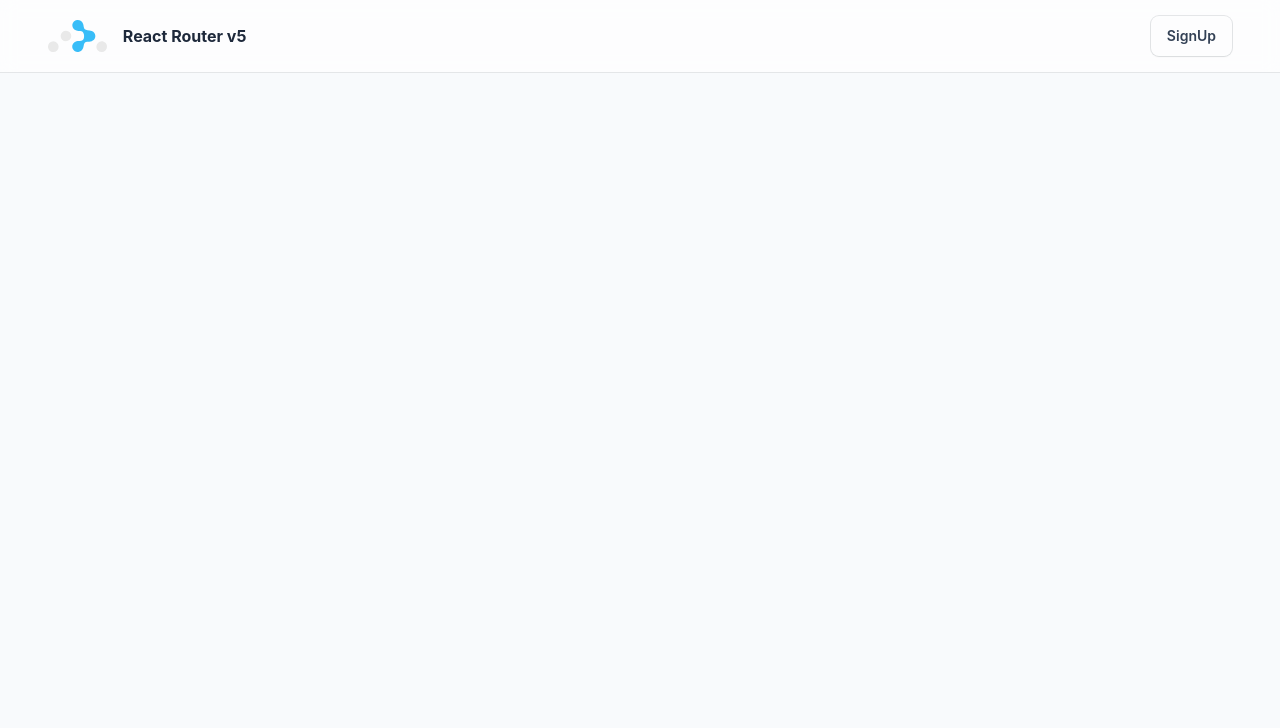
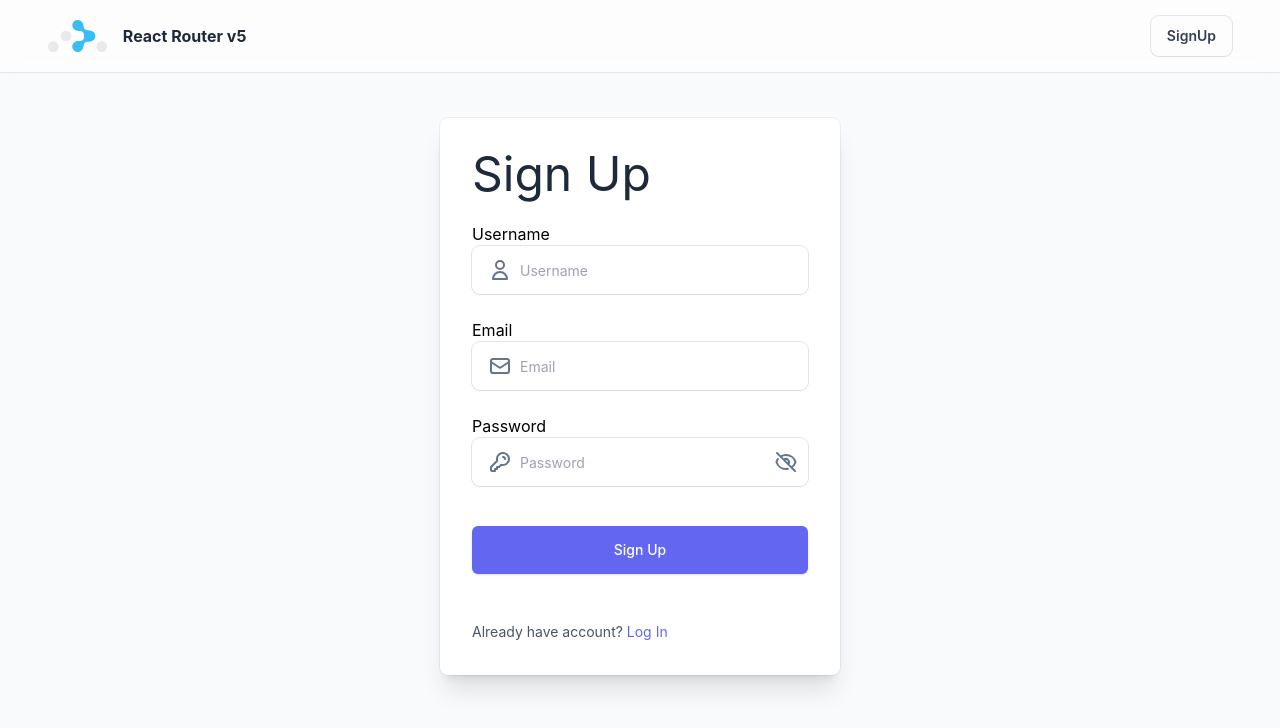
Before and after one commit to dimonabinsk/rrd-demo-project--v5--v6-, a React (Create React App) app: page /auth/signup in a window 1280 px wide. Shown: the top 728 px of the page. Built offline with nearby package versions, Linux system fonts and the light colour scheme; what miragejs would draw is missing.

Commit message:
Вложенные Route

```diff
--- a/src/App.jsx
+++ b/src/App.jsx
@@ -2,7 +2,7 @@ import React from "react";
 import { Route, Routes } from "react-router-dom";
 import { ToastContainer } from "react-toastify";
 import AuthLayout from "./layouts/AuthLayout";
-// import PostsLayout from "./layouts/PostsLayout";
+import PostsLayout from "./layouts/PostsLayout";
 import MainPage from "./pages/MainPage";
 import NavBar from "./components/NavBar/NavBar";
 // import ProtectedRoute from "./components/ProtectedRoute";
@@ -15,9 +15,9 @@ function App() {
     <div className="flex flex-col min-h-screen transition-colors duration-150 bg-slate-50 dark:bg-slate-900">
       <NavBar />
       <Routes>
-        <Route path="/" element={<MainPage />} />
-        <Route path="/auth" element={<AuthLayout />} />
-        {/* <ProtectedRoute path="/posts/:id?" element={<PostsLayout />} /> */}
+        <Route path="" element={<MainPage />} />
+        <Route path="auth/*" element={<AuthLayout />} />
+        <Route path="posts/*" element={<PostsLayout />} />
         {/* <Redirect from="*" to="/" /> */}
       </Routes>
 
--- a/src/components/StyledNavLink.jsx
+++ b/src/components/StyledNavLink.jsx
@@ -25,7 +25,6 @@ const StyledNavLink = ({ children, to, styleType = "default", className }) => {
         )
       }
       to={to}
-      exact
     >
       {children}
     </NavLink>
--- a/src/layouts/AuthLayout.jsx
+++ b/src/layouts/AuthLayout.jsx
@@ -23,8 +23,8 @@ const AuthLayout = () => {
     <div className="flex flex-col items-center justify-center grow dark:text-slate-200 ">
       <Card>
         <Routes>
-          <Route path={"auth/login"} element={<LoginPage />} />
-          <Route path={"auth/signup"} element={<SignUpPage />} />
+          <Route path={"login"} element={<LoginPage />} />
+          <Route path={"signup"} element={<SignUpPage />} />
           {/* <Redirect to={path + "/signup"} /> */}
         </Routes>
       </Card>
--- a/src/layouts/PostsLayout.jsx
+++ b/src/layouts/PostsLayout.jsx
@@ -27,8 +27,8 @@ const PostsLayout = ({ children }) => {
       <BackgroundGradient />
       <ScreenWidthWrapper>
         <Routes>
-          <Route path={"posts/:postId"} element={<PostPage />} />
-          <Route path={"posts"} element={<PostsListPage />} />
+          <Route path={":postId"} element={<PostPage />} />
+          <Route path={""} element={<PostsListPage />} />
         </Routes>
         {children}
       </ScreenWidthWrapper>
```
